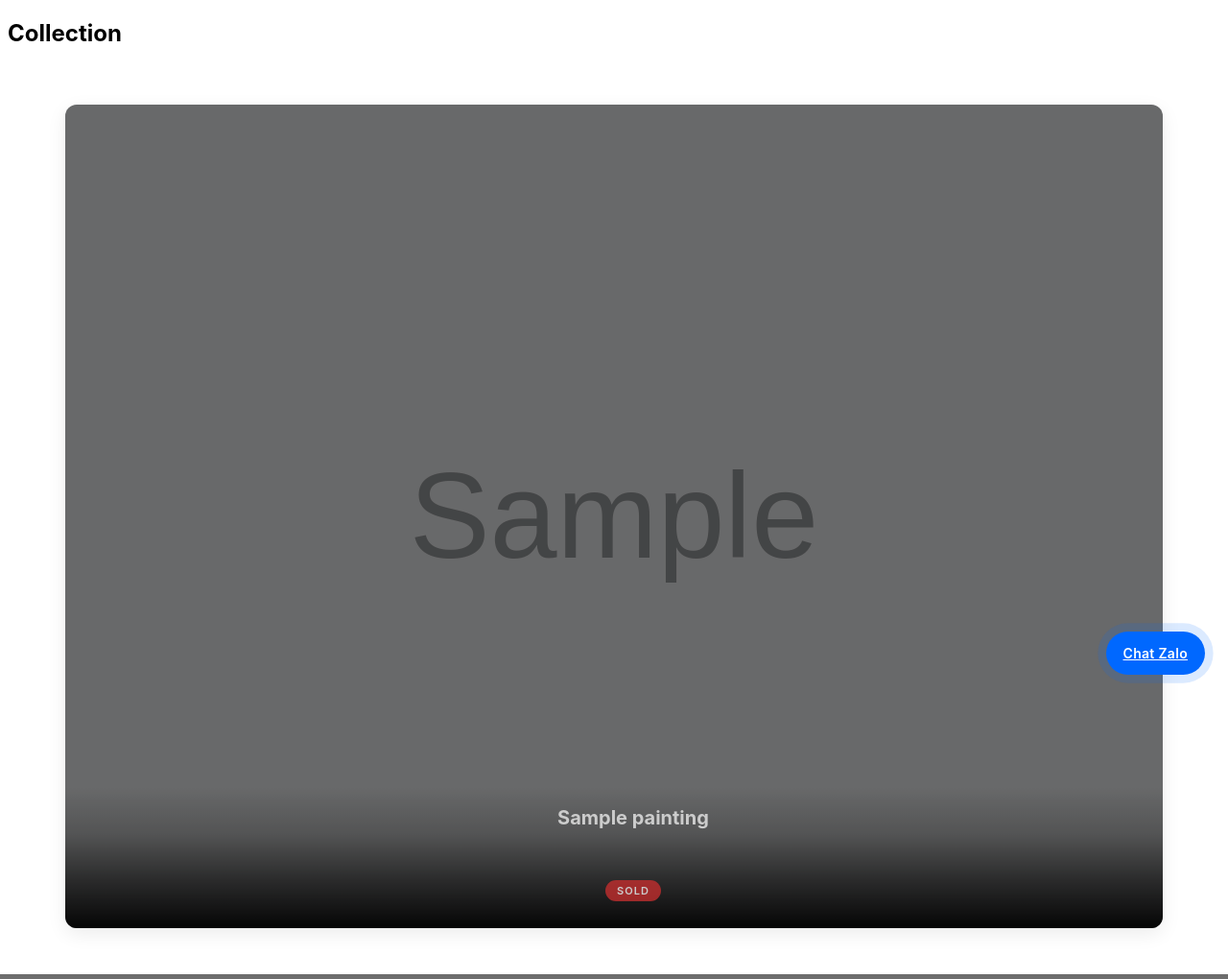
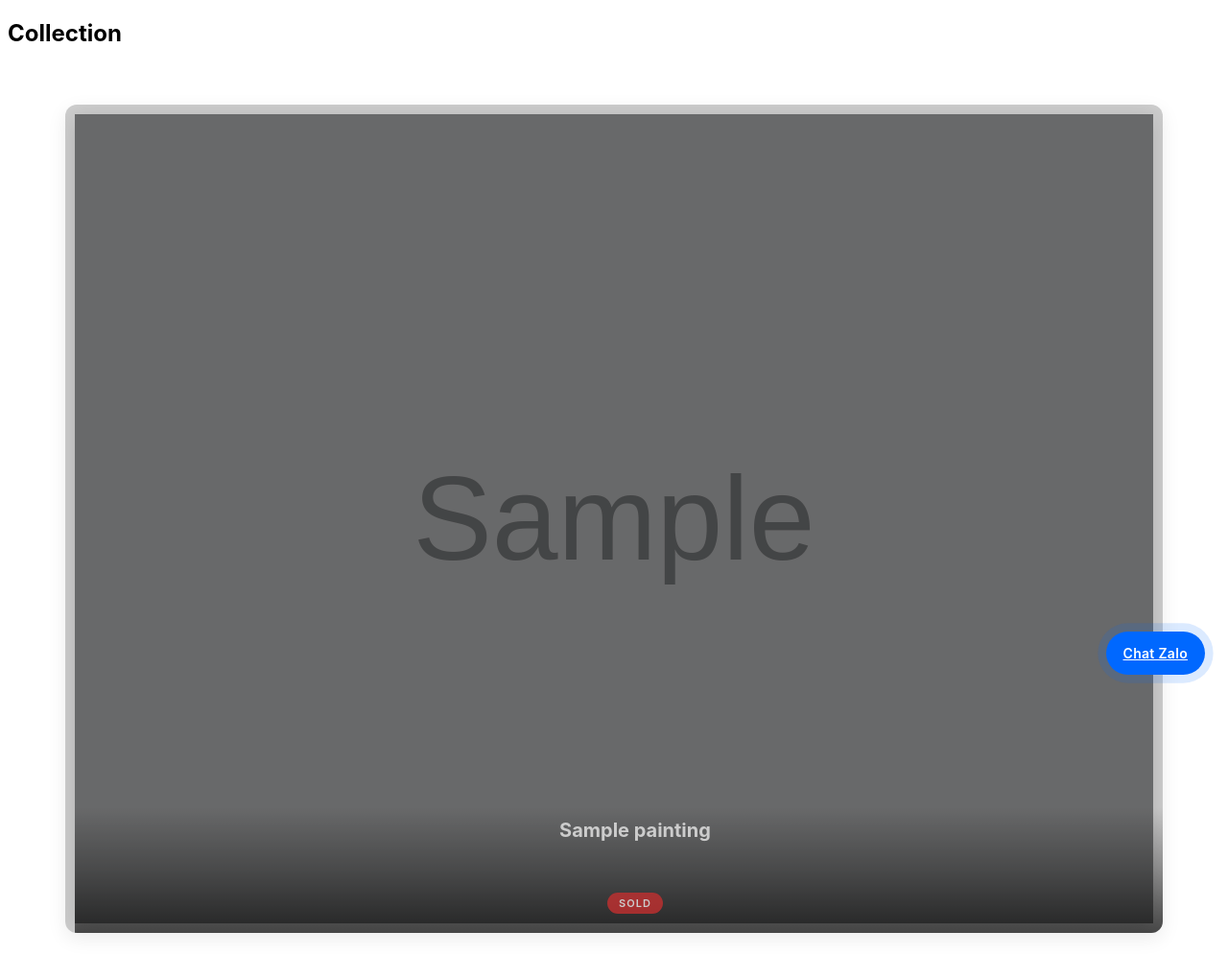
Before and after one commit to voanhkiet/painting-site, a Flask app: page /gallery in a window 1280 px wide. Shown: the part 73-1093 px from the top of the page at 96% size. Run offline with Flask 3, Linux system fonts and the light colour scheme; tables that the repository leaves empty hold one stand-in row (values such as "Sample post"); grey boxes marked "Sample" are stand-in pictures.

Commit message:
update css again

```diff
--- a/static/css/style.css
+++ b/static/css/style.css
@@ -114,17 +114,21 @@ body {
     box-shadow: 0 6px 20px rgba(0,0,0,0.08);
     transition: transform 0.35s ease, box-shadow 0.3s ease;
     cursor: pointer;
+    background: #fff;
+    padding: 10px;
 }
 
 .card img {
     width: 100%;
     display: block;
+    height: 250px;
+    object-fit: contain;
+
+    background: #f5f5f5;   /* 🔥 soft gallery look */
+
     transition: transform 0.4s ease, filter 0.3s ease;
     filter: contrast(1.05) saturate(1.05);
     box-shadow: 0 4px 20px rgba(0,0,0,0.15);
-    height: 250px;
-    object-fit: contain;
-    background: #111;
 }
 .card.sold img {
     filter: grayscale(80%) brightness(0.6) contrast(0.9);
@@ -176,13 +180,12 @@ nav a {
     position: absolute;
     bottom: 0;
     width: 100%;
-    padding: 20px;
+    padding: 12px;
 
-     background: linear-gradient(
+    background: linear-gradient(
         to top,
-        rgba(0,0,0,0.95),
-        rgba(0,0,0,0.6),
-        rgba(0,0,0,0.2),
+        rgba(0,0,0,0.65),
+        rgba(0,0,0,0.3),
         transparent
     );
 
```
